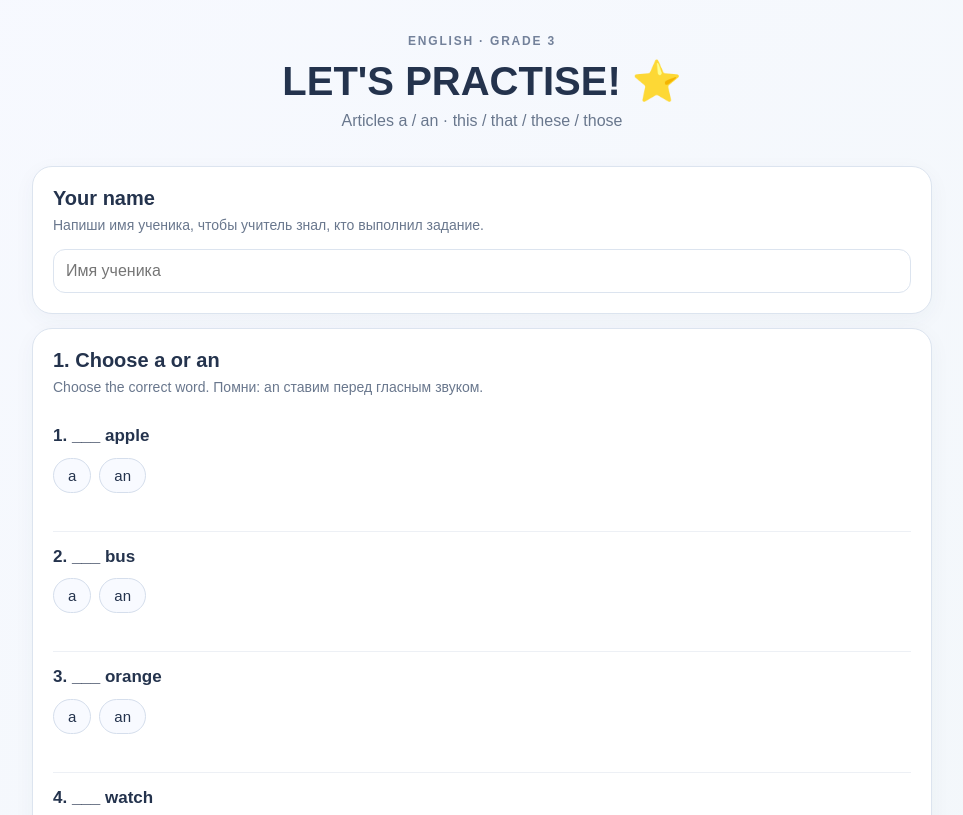
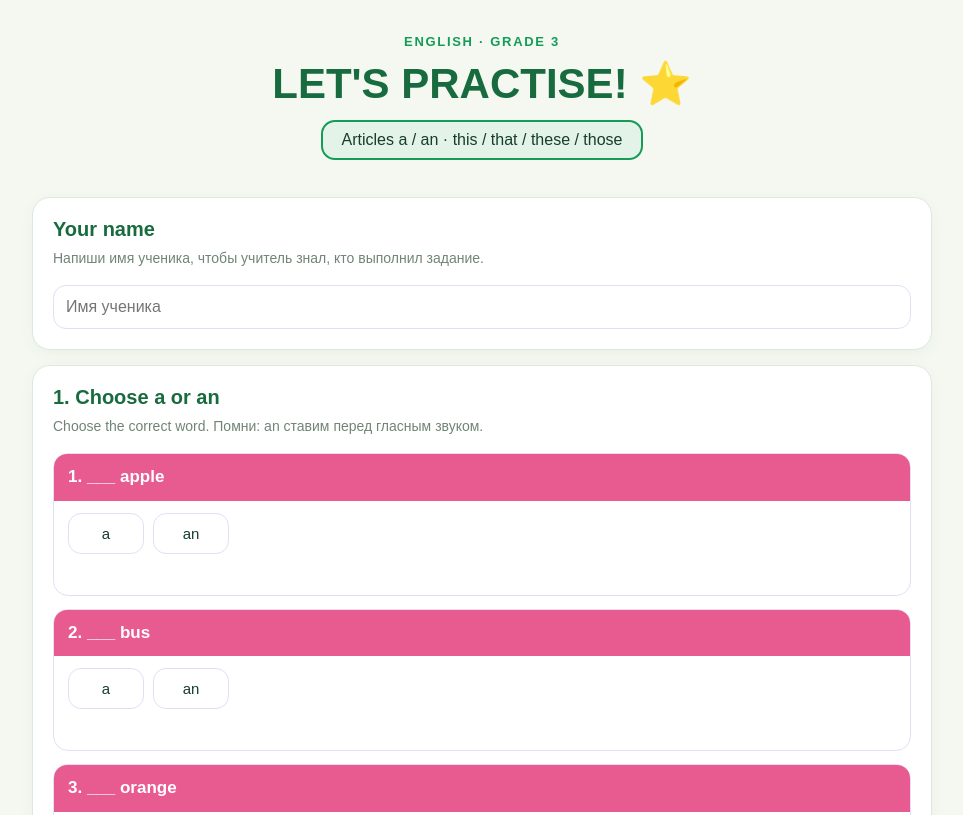
Before and after one commit to milliehillss/english-quiz, a plain HTML site: page grade3-articles-test.html in a window 1280 px wide. Shown: the top 815 px of the page, without its empty margins (158-1121 px from the left). Drawn offline with Linux system fonts and the light colour scheme.

Commit message:
Apply visual style 4 to Grade 3 quiz

```diff
--- a/grade3-articles-test.html
+++ b/grade3-articles-test.html
@@ -5,34 +5,39 @@
 <meta name="viewport" content="width=device-width, initial-scale=1">
 <title>English Practice · Grade 3</title>
 <style>
-:root{--ink:#24334d;--muted:#69778d;--blue:#eaf1ff;--mint:#e7f5eb;--pink:#fff0eb;--line:#dce4ef;--accent:#5278c8}
+:root{--ink:#173d2b;--muted:#718477;--green:#159b58;--green-dark:#176b3e;--mint:#e1f4e9;--pale:#f4f8f1;--pink:#e85b91;--pink-pale:#f9dce8;--line:#dce9df;--lavender:#e5ddf5}
 *{box-sizing:border-box}
-body{margin:0;padding:22px;background:linear-gradient(135deg,#f7f9ff,#eef5f5);font-family:Arial,Helvetica,sans-serif;color:var(--ink)}
+body{margin:0;padding:22px;background:var(--pale);font-family:Arial,Helvetica,sans-serif;color:var(--ink)}
 main{max-width:900px;margin:auto}
 header{text-align:center;padding:12px 8px 22px}
-.tag{font-size:12px;letter-spacing:.15em;font-weight:700;color:#73819a}
-h1{font-size:clamp(26px,5vw,40px);margin:10px 0 7px}
-header p{margin:0;color:var(--muted)}
-.panel{background:white;border:1px solid var(--line);border-radius:20px;padding:20px;margin:14px 0;box-shadow:0 6px 22px #2c42600b}
-h2{font-size:20px;margin:0 0 7px}
-.note{color:var(--muted);font-size:14px;margin:0 0 16px}
-.task{padding:13px 0;border-top:1px solid #edf0f5}
-.task:first-of-type{border-top:0}
-.question{font-size:17px;font-weight:700;line-height:1.45;margin-bottom:9px}
-.options{display:flex;flex-wrap:wrap;gap:8px}
-.option{border:1px solid #d5deec;background:#f8faff;border-radius:999px;padding:8px 14px;font-size:15px;color:var(--ink);cursor:pointer}
-.option:hover{border-color:var(--accent)}
-.option.selected{background:#e5edff;border-color:#7896d8;font-weight:700}
-.option.correct{background:#e4f5e9;border-color:#62a878}
-.option.wrong{background:#fff0ed;border-color:#dc8d7e}
-.feedback{font-size:13px;min-height:18px;margin-top:7px;color:var(--muted)}
-.actions{display:flex;justify-content:center;align-items:center;gap:12px;flex-wrap:wrap;margin:20px 0}
-button.primary,button.secondary{border:0;border-radius:999px;padding:12px 20px;font-weight:700;font-size:15px;cursor:pointer}
-.primary{background:#5278c8;color:white}
-.secondary{background:white;border:1px solid var(--line)!important;color:var(--ink)}
-#result{display:none;text-align:center;font-size:18px;font-weight:700;padding:18px;background:var(--mint);border-radius:16px;margin-top:12px}
+.tag{font-size:13px;letter-spacing:.13em;font-weight:800;color:var(--green)}
+h1{font-size:clamp(28px,5vw,42px);margin:10px 0 12px;color:var(--green-dark);font-weight:800}
+header p{display:inline-block;margin:0;color:var(--ink);background:#e4f3e8;border:2px solid var(--green);border-radius:14px;padding:9px 18px}
+.panel{background:#fff;border:1px solid var(--line);border-radius:18px;padding:20px;margin:15px 0;box-shadow:0 4px 15px #1c56300b}
+h2{font-size:20px;margin:0 0 7px;color:var(--green-dark)}
+.note{color:var(--muted);font-size:14px;margin:0 0 16px;line-height:1.5}
+.task{padding:14px;margin:13px 0 0;background:#fff;border:1.5px solid var(--lavender);border-radius:15px}
+.task:first-of-type{border-top:1.5px solid var(--lavender)}
+.question{font-size:17px;font-weight:700;line-height:1.45;margin:-14px -14px 12px;padding:11px 14px;background:var(--pink);color:#fff;border-radius:13px 13px 0 0}
+.options{display:flex;flex-wrap:wrap;gap:9px}
+.option{border:1.5px solid var(--lavender);background:#fff;border-radius:13px;padding:11px 16px;font-size:15px;color:var(--ink);cursor:pointer;min-width:76px;transition:background .15s,border-color .15s}
+.option:hover{border-color:var(--green)}
+.option.selected{background:var(--mint);border:2px solid var(--green);font-weight:700;padding:10.5px 15.5px}
+.option.correct{background:var(--mint);border:2px solid var(--green);font-weight:700;padding:10.5px 15.5px}
+.option.wrong{background:#fff0f2;border:2px solid var(--pink);padding:10.5px 15.5px}
+.option:disabled{cursor:default;opacity:1}
+.feedback{font-size:13px;min-height:18px;margin-top:9px;color:var(--muted)}
+.actions{display:flex;justify-content:center;align-items:center;gap:12px;flex-wrap:wrap;margin:22px 0}
+button.primary,button.secondary{border:0;border-radius:14px;padding:14px 22px;font-weight:700;font-size:15px;cursor:pointer}
+.primary{background:var(--pink);color:white;box-shadow:0 3px 0 #d64d82}
+.primary:hover{background:#db4f86}
+.primary:disabled{opacity:.55;cursor:default}
+.secondary{background:#e7f4eb;border:1px solid var(--line)!important;color:var(--green-dark)}
+#result{display:none;text-align:center;font-size:18px;font-weight:700;padding:18px;background:var(--mint);color:var(--green-dark);border-radius:15px;margin-top:12px}
 footer{text-align:center;color:var(--muted);font-size:12px;padding:10px}
-@media(max-width:600px){body{padding:12px}.panel{padding:15px}.question{font-size:16px}}
+#studentName{background:#fff!important;border:1.5px solid var(--lavender)!important;border-radius:13px!important;color:var(--ink)}
+#studentName:focus{outline:2px solid #b9dfc7;outline-offset:1px}
+@media(max-width:600px){body{padding:12px}.panel{padding:15px}.question{font-size:16px}.option{flex:1 1 auto}}
 </style>
 </head>
 <body>
@@ -141,11 +146,11 @@ function render(){
 }
 async function check(){
  if(submitted){document.getElementById('sendStatus').textContent='Попытка уже использована.';return;}
+ const student=document.getElementById('studentName').value.trim();
+ if(!student){document.getElementById('sendStatus').textContent='Сначала напиши имя ученика.';document.getElementById('studentName').focus();return;}
  submitted=true;
  document.querySelectorAll('.option').forEach(b=>b.disabled=true);
  document.getElementById('check').disabled=true;
- const student=document.getElementById('studentName').value.trim();
- if(!student){document.getElementById('sendStatus').textContent='Сначала напиши имя ученика.';document.getElementById('studentName').focus();return;}
  let total=0,score=0;
  groups.forEach(group=>{
   group.items.forEach((item,index)=>{
```
